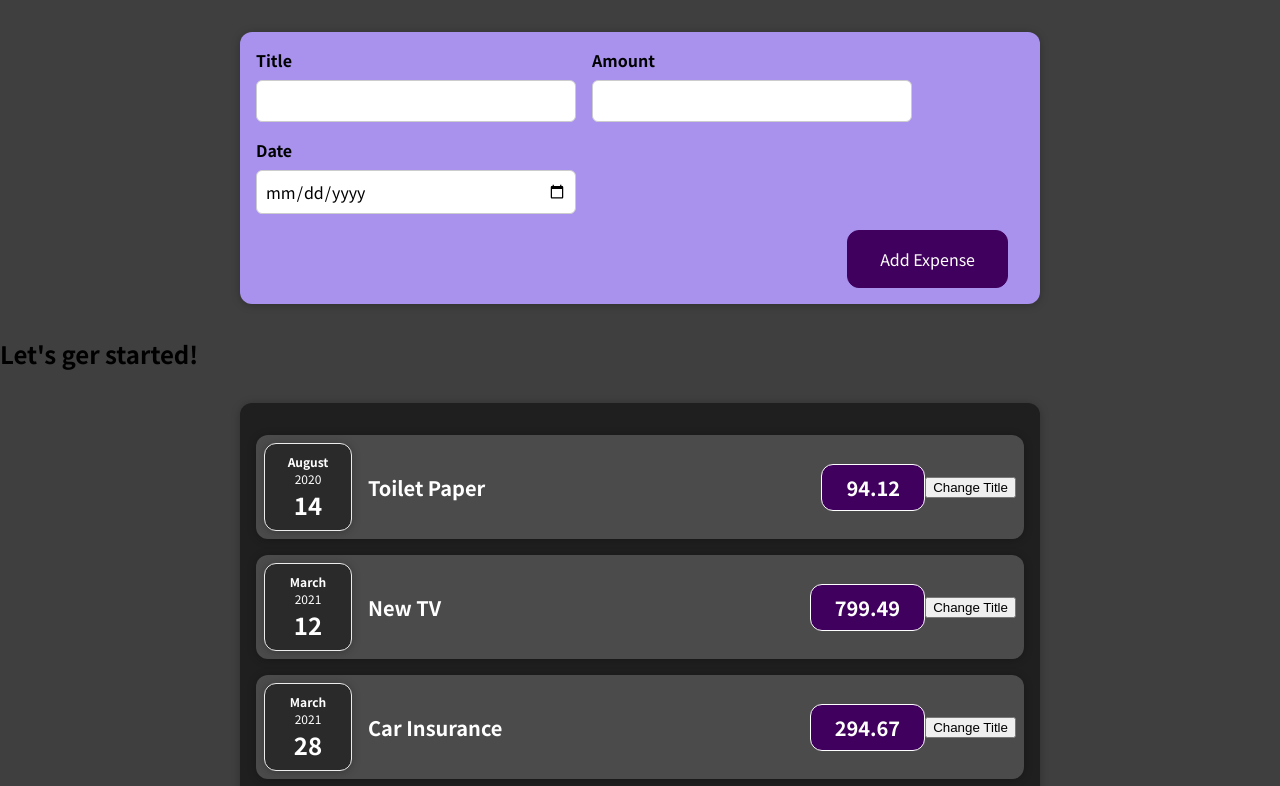
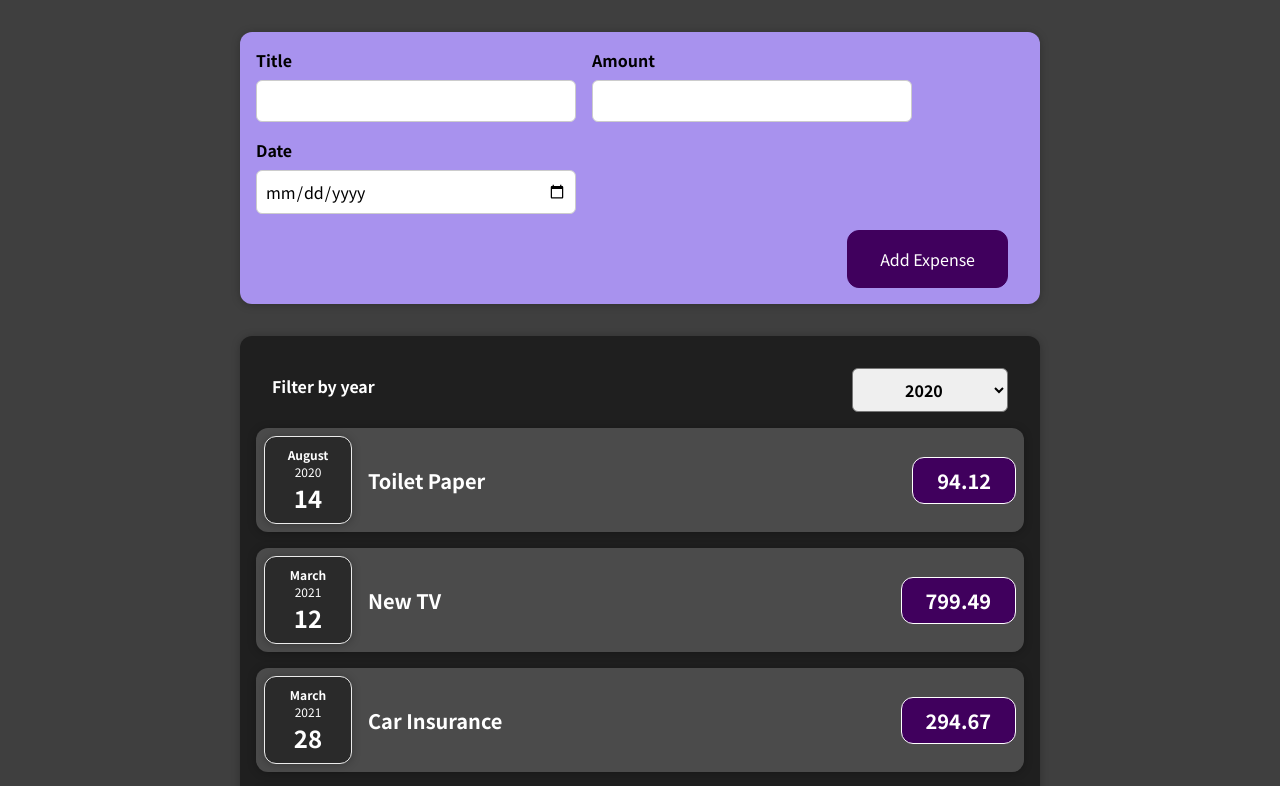
Before and after one commit to ansango/expense-tracker, a React (Create React App) app: page / in a window 1280 px wide. Shown: the top 786 px of the page. Built offline with nearby package versions, Linux system fonts and the light colour scheme.

Commit message:
selector

```diff
--- a/src/App.js
+++ b/src/App.js
@@ -23,10 +23,14 @@
       date: new Date(2021, 5, 12),
     },
   ];
+
+  const addExpenseHandler = (expense) => {
+    console.log(expenses);
+  };
+
   return (
     <div className="App">
-      <NewExpense />
-      <h2>Let's ger started!</h2>
+      <NewExpense onAddExpense={addExpenseHandler} />
       <Expenses items={expenses} />
     </div>
   );
--- a/src/components/Expenses/ExpenseItem.js
+++ b/src/components/Expenses/ExpenseItem.js
@@ -4,18 +4,13 @@
 import "./ExpenseItem.css";
 
 export const ExpenseItem = ({ date, title, amount }) => {
-  const [expenseTitle, setExpenseTitle] = useState(title);
-  const clickHandler = () => {
-    setExpenseTitle("Updated");
-  };
   return (
     <Card className="expense-item">
       <ExpenseDate date={date} />
       <div className="expense-item__description">
-        <h2>{expenseTitle}</h2>
+        <h2>{title}</h2>
         <div className="expense-item__price">{amount}</div>
       </div>
-      <button onClick={clickHandler}>Change Title</button>
     </Card>
   );
 };
--- a/src/components/Expenses/Expenses.js
+++ b/src/components/Expenses/Expenses.js
@@ -1,10 +1,22 @@
+import { useState } from "react";
 import Card from "../UI/Card";
 import ExpenseItem from "./ExpenseItem";
 import "./Expenses.css";
+import ExpensesFilter from "./ExpensesFilter";
 
 const Expenses = ({ items }) => {
+  const [filteredYear, setFilteredYear] = useState("2020");
+
+  const filteredChangeHandler = (selectedYear) => {
+    setFilteredYear(selectedYear);
+  };
+
   return (
     <Card className="expenses">
+      <ExpensesFilter
+        selected={filteredYear}
+        onChangeFilter={filteredChangeHandler}
+      />
       <ExpenseItem
         title={items[0].title}
         amount={items[0].amount}
--- /dev/null
+++ b/src/components/Expenses/ExpensesFilter.css
@@ -0,0 +1,24 @@
+.expenses-filter {
+  color: white;
+  padding: 0 1rem;
+}
+
+.expenses-filter__control {
+  display: flex;
+  width: 100%;
+  align-items: center;
+  justify-content: space-between;
+  margin: 1rem 0;
+}
+
+.expenses-filter label {
+  font-weight: bold;
+  margin-bottom: 0.5rem;
+}
+
+.expenses-filter select {
+  font: inherit;
+  padding: 0.5rem 3rem;
+  font-weight: bold;
+  border-radius: 6px;
+}
--- /dev/null
+++ b/src/components/Expenses/ExpensesFilter.js
@@ -0,0 +1,23 @@
+import "./ExpensesFilter.css";
+
+const ExpensesFilter = ({ onChangeFilter, selected }) => {
+  const dropdownChangeHandler = (event) => {
+    onChangeFilter(event.target.value);
+  };
+
+  return (
+    <div className="expenses-filter">
+      <div className="expenses-filter__control">
+        <label>Filter by year</label>
+        <select value={selected} onChange={dropdownChangeHandler}>
+          <option value="2022">2022</option>
+          <option value="2021">2021</option>
+          <option value="2020">2020</option>
+          <option value="2019">2019</option>
+        </select>
+      </div>
+    </div>
+  );
+};
+
+export default ExpensesFilter;
--- a/src/components/NewExpense/ExpenseForm.js
+++ b/src/components/NewExpense/ExpenseForm.js
@@ -2,7 +2,7 @@
 
 import "./ExpenseForm.css";
 
-const ExpenseForm = () => {
+const ExpenseForm = ({ onSaveExpenseData }) => {
   const [enteredTitle, setEnteredTitle] = useState("");
   const [enteredAmount, setEnteredAmount] = useState("");
   const [enteredDate, setEnteredDate] = useState("");
@@ -27,8 +27,10 @@
       amount: enteredAmount,
       date: new Date(enteredDate),
     };
-
-    console.log(expenseData);
+    onSaveExpenseData(expenseData);
+    setEnteredTitle("");
+    setEnteredAmount("");
+    setEnteredDate("");
   };
   return (
     <div>
@@ -36,7 +38,11 @@
         <div className="new-expense__controls">
           <div className="new-expense__control">
             <label>Title</label>
-            <input type="text" onChange={titleChangeHandler} />
+            <input
+              type="text"
+              value={enteredTitle}
+              onChange={titleChangeHandler}
+            />
           </div>
           <div className="new-expense__control">
             <label>Amount</label>
@@ -44,6 +50,7 @@
               type="number"
               min="0.01"
               step="0.01"
+              value={enteredAmount}
               onChange={amountChangeHandler}
             />
           </div>
@@ -53,6 +60,7 @@
               type="date"
               min="2019-01-01"
               max="2022-12-31"
+              value={enteredDate}
               onChange={dateChangeHandler}
             />
           </div>
--- a/src/components/NewExpense/NewExpense.js
+++ b/src/components/NewExpense/NewExpense.js
@@ -1,10 +1,17 @@
 import ExpenseForm from "./ExpenseForm";
 import "./NewExpense.css";
 
-const NewExpense = () => {
+const NewExpense = ({ onAddExpense }) => {
+  const onSaveExpenseDataHandler = (enteredExpenseData) => {
+    const expenseData = {
+      ...enteredExpenseData,
+      id: Math.random().toString(),
+    };
+    onAddExpense(expenseData);
+  };
   return (
     <div className="new-expense">
-      <ExpenseForm />
+      <ExpenseForm onSaveExpenseData={onSaveExpenseDataHandler} />
     </div>
   );
 };
```
